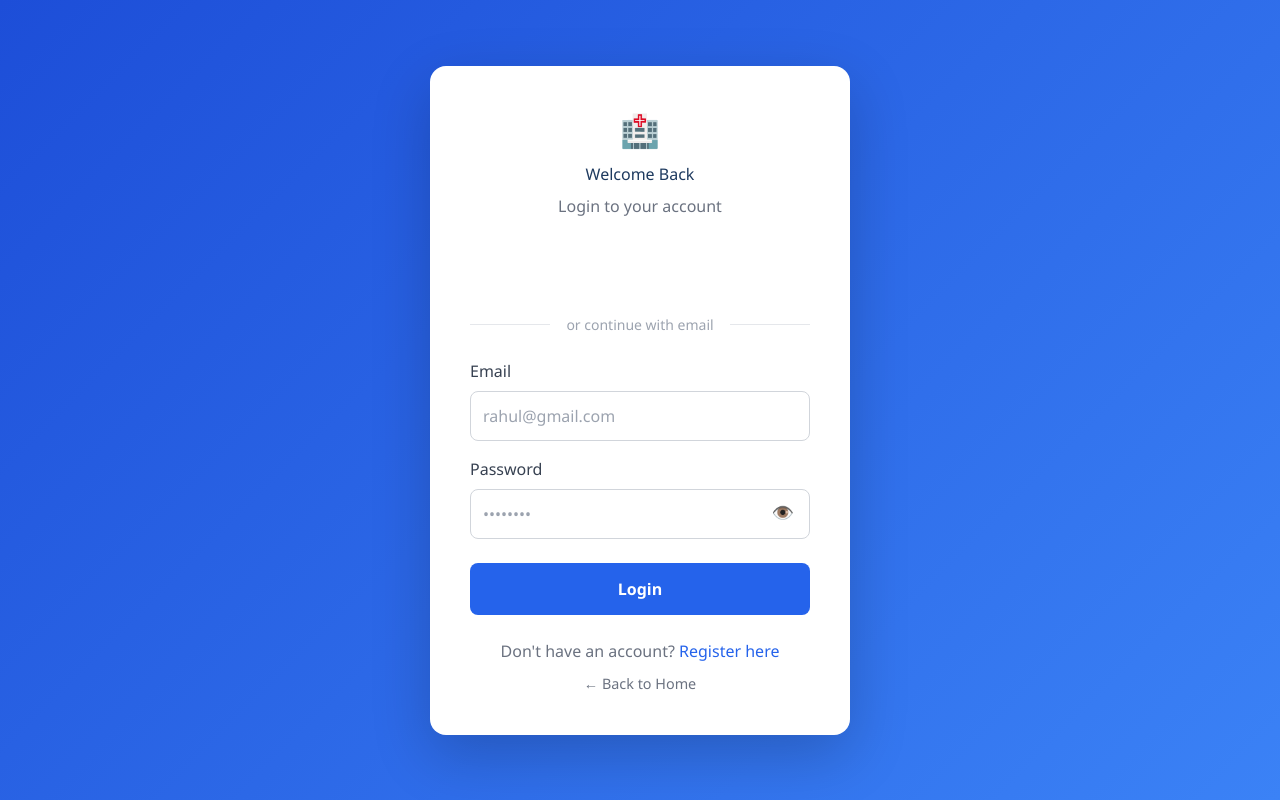
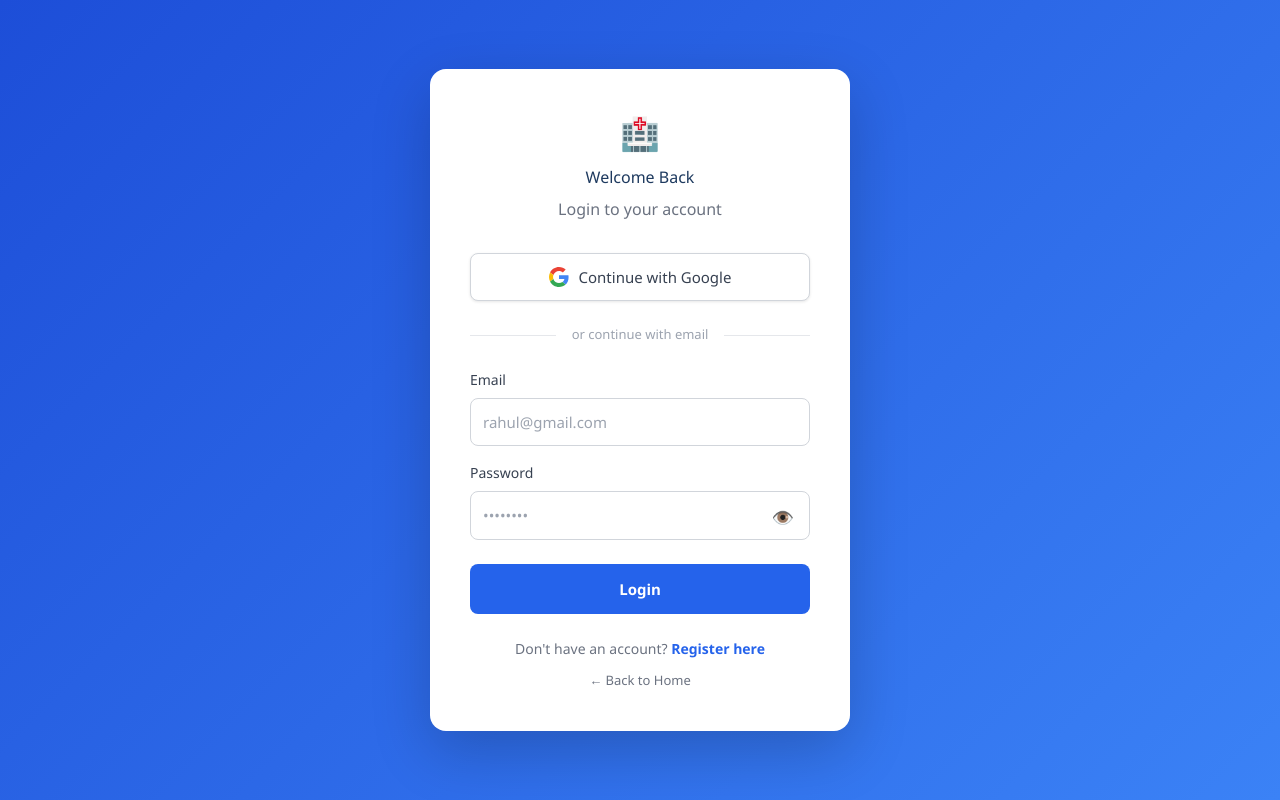
Before and after one commit to Tanvisonune/MediLocal, a React (Create React App) app in the folder client/: page /login in a window 1280 px wide. Built offline with nearby package versions, Linux system fonts and the light colour scheme; no server answers.

Commit message:
Replace Google OAuth with coming soon message

```diff
--- a/client/src/pages/LoginPage.js
+++ b/client/src/pages/LoginPage.js
@@ -1,7 +1,6 @@
 import { useState } from 'react';
 import { useNavigate } from 'react-router-dom';
 import { useAuth } from '../context/AuthContext';
-import { GoogleLogin } from '@react-oauth/google';
 import API from '../utils/api';
 
 const LoginPage = () => {
@@ -9,6 +8,7 @@ const LoginPage = () => {
   const [error, setError] = useState('');
   const [loading, setLoading] = useState(false);
   const [showPassword, setShowPassword] = useState(false);
+  const [showGoogleSoon, setShowGoogleSoon] = useState(false);
   const { login } = useAuth();
   const navigate = useNavigate();
 
@@ -30,19 +30,6 @@ const LoginPage = () => {
     setLoading(false);
   };
 
-  const handleGoogleSuccess = async (credentialResponse) => {
-    try {
-      const res = await API.post('/auth/google', {
-        token: credentialResponse.credential,
-        role: 'patient'
-      });
-      login(res.data.user, res.data.token);
-      navigate(res.data.user.role === 'doctor' ? '/doctor/dashboard' : '/patient/dashboard');
-    } catch (err) {
-      setError('Google login failed. Please try again.');
-    }
-  };
-
   return (
     <div style={{
       minHeight: '100vh',
@@ -62,75 +49,103 @@ const LoginPage = () => {
 
         {/* Error */}
         {error && (
-          <div style={{ background: '#fef2f2', border: '1px solid #fecaca', color: '#dc2626', padding: '0.75rem', borderRadius: '8px', marginBottom: '1rem', textAlign: 'center' }}>
+          <div style={{ background: '#fef2f2', border: '1px solid #fecaca', color: '#dc2626', padding: '0.75rem', borderRadius: '8px', marginBottom: '1rem', textAlign: 'center', fontSize: '14px' }}>
             {error}
           </div>
         )}
 
-        {/* Google Login Button */}
-        <div style={{ marginBottom: '1.5rem' }}>
-          <GoogleLogin
-            onSuccess={handleGoogleSuccess}
-            onError={() => setError('Google login failed')}
-            width="100%"
-            text="signin_with"
-            shape="rectangular"
-            theme="outline"
-            size="large"
-          />
-        </div>
+        {/* Google Button - Dummy/Coming Soon */}
+        <button
+          type="button"
+          onClick={() => setShowGoogleSoon(true)}
+          style={{
+            width: '100%', padding: '0.75rem', borderRadius: '8px',
+            border: '1px solid #d1d5db', background: 'white',
+            display: 'flex', alignItems: 'center', justifyContent: 'center',
+            gap: '10px', cursor: 'pointer', marginBottom: showGoogleSoon ? '0.75rem' : '1.5rem',
+            fontSize: '15px', fontWeight: '500', color: '#374151',
+            boxShadow: '0 1px 3px rgba(0,0,0,0.1)', transition: 'all 0.2s'
+          }}
+          onMouseOver={e => e.currentTarget.style.background = '#f9fafb'}
+          onMouseOut={e => e.currentTarget.style.background = 'white'}>
+          {/* Google Icon SVG */}
+          <svg width="20" height="20" viewBox="0 0 48 48">
+            <path fill="#EA4335" d="M24 9.5c3.54 0 6.71 1.22 9.21 3.6l6.85-6.85C35.9 2.38 30.47 0 24 0 14.62 0 6.51 5.38 2.56 13.22l7.98 6.19C12.43 13.72 17.74 9.5 24 9.5z"/>
+            <path fill="#4285F4" d="M46.98 24.55c0-1.57-.15-3.09-.38-4.55H24v9.02h12.94c-.58 2.96-2.26 5.48-4.78 7.18l7.73 6c4.51-4.18 7.09-10.36 7.09-17.65z"/>
+            <path fill="#FBBC05" d="M10.53 28.59c-.48-1.45-.76-2.99-.76-4.59s.27-3.14.76-4.59l-7.98-6.19C.92 16.46 0 20.12 0 24c0 3.88.92 7.54 2.56 10.78l7.97-6.19z"/>
+            <path fill="#34A853" d="M24 48c6.48 0 11.93-2.13 15.89-5.81l-7.73-6c-2.15 1.45-4.92 2.3-8.16 2.3-6.26 0-11.57-4.22-13.47-9.91l-7.98 6.19C6.51 42.62 14.62 48 24 48z"/>
+          </svg>
+          Continue with Google
+        </button>
+
+        {/* Coming Soon Message */}
+        {showGoogleSoon && (
+          <div style={{
+            background: '#fef2f2', border: '1px solid #fecaca', color: '#dc2626',
+            padding: '0.6rem', borderRadius: '8px', marginBottom: '1.5rem',
+            textAlign: 'center', fontSize: '13px', fontWeight: '600'
+          }}>
+            Google login coming soon!
+          </div>
+        )}
 
         {/* Divider */}
         <div style={{ display: 'flex', alignItems: 'center', gap: '1rem', marginBottom: '1.5rem' }}>
           <div style={{ flex: 1, height: '1px', background: '#e5e7eb' }} />
-          <span style={{ color: '#9ca3af', fontSize: '14px' }}>or continue with email</span>
+          <span style={{ color: '#9ca3af', fontSize: '13px' }}>or continue with email</span>
           <div style={{ flex: 1, height: '1px', background: '#e5e7eb' }} />
         </div>
 
-        {/* Email/Password Form */}
+        {/* Form */}
         <form onSubmit={handleSubmit}>
           <div style={{ marginBottom: '1rem' }}>
-            <label style={{ display: 'block', marginBottom: '0.5rem', color: '#374151', fontWeight: '500' }}>
+            <label style={{ display: 'block', marginBottom: '0.5rem', color: '#374151', fontWeight: '500', fontSize: '14px' }}>
               Email
             </label>
             <input
               type="email" name="email" value={form.email}
               onChange={handleChange} placeholder="rahul@gmail.com" required
-              style={{ width: '100%', padding: '0.75rem', border: '1px solid #d1d5db', borderRadius: '8px', fontSize: '1rem', boxSizing: 'border-box' }}
+              style={{ width: '100%', padding: '0.75rem', border: '1px solid #d1d5db', borderRadius: '8px', fontSize: '15px', boxSizing: 'border-box', outline: 'none', transition: 'border 0.2s' }}
+              onFocus={e => e.target.style.borderColor = '#2563eb'}
+              onBlur={e => e.target.style.borderColor = '#d1d5db'}
             />
           </div>
 
           {/* Password with show/hide */}
           <div style={{ marginBottom: '1.5rem', position: 'relative' }}>
-            <label style={{ display: 'block', marginBottom: '0.5rem', color: '#374151', fontWeight: '500' }}>
+            <label style={{ display: 'block', marginBottom: '0.5rem', color: '#374151', fontWeight: '500', fontSize: '14px' }}>
               Password
             </label>
             <input
               type={showPassword ? 'text' : 'password'}
               name="password" value={form.password}
               onChange={handleChange} placeholder="••••••••" required
-              style={{ width: '100%', padding: '0.75rem', paddingRight: '3rem', border: '1px solid #d1d5db', borderRadius: '8px', fontSize: '1rem', boxSizing: 'border-box' }}
+              style={{ width: '100%', padding: '0.75rem', paddingRight: '3rem', border: '1px solid #d1d5db', borderRadius: '8px', fontSize: '15px', boxSizing: 'border-box', outline: 'none', transition: 'border 0.2s' }}
+              onFocus={e => e.target.style.borderColor = '#2563eb'}
+              onBlur={e => e.target.style.borderColor = '#d1d5db'}
             />
-            <button type="button" onClick={() => setShowPassword(!showPassword)}
-              style={{ position: 'absolute', right: '12px', top: '38px', background: 'transparent', border: 'none', cursor: 'pointer', fontSize: '18px', padding: '4px' }}>
+            <button
+              type="button"
+              onClick={() => setShowPassword(!showPassword)}
+              style={{ position: 'absolute', right: '12px', top: '38px', background: 'transparent', border: 'none', cursor: 'pointer', fontSize: '18px', padding: '4px', color: '#6b7280' }}>
               {showPassword ? '🙈' : '👁️'}
             </button>
           </div>
 
           <button type="submit" disabled={loading}
-            style={{ width: '100%', background: loading ? '#93c5fd' : '#2563eb', color: 'white', border: 'none', padding: '0.875rem', borderRadius: '8px', fontSize: '1rem', fontWeight: 'bold', cursor: loading ? 'not-allowed' : 'pointer' }}>
+            style={{ width: '100%', background: loading ? '#93c5fd' : '#2563eb', color: 'white', border: 'none', padding: '0.875rem', borderRadius: '8px', fontSize: '15px', fontWeight: 'bold', cursor: loading ? 'not-allowed' : 'pointer', transition: 'background 0.2s' }}>
             {loading ? 'Logging in...' : 'Login'}
           </button>
         </form>
 
-        <p style={{ textAlign: 'center', marginTop: '1.5rem', color: '#6b7280' }}>
+        <p style={{ textAlign: 'center', marginTop: '1.5rem', color: '#6b7280', fontSize: '14px' }}>
           Don't have an account?{' '}
-          <span onClick={() => navigate('/register')} style={{ color: '#2563eb', cursor: 'pointer', fontWeight: '500' }}>
+          <span onClick={() => navigate('/register')} style={{ color: '#2563eb', cursor: 'pointer', fontWeight: '600' }}>
             Register here
           </span>
         </p>
         <p style={{ textAlign: 'center', marginTop: '0.5rem' }}>
-          <span onClick={() => navigate('/')} style={{ color: '#6b7280', cursor: 'pointer', fontSize: '0.9rem' }}>
+          <span onClick={() => navigate('/')} style={{ color: '#6b7280', cursor: 'pointer', fontSize: '13px' }}>
             ← Back to Home
           </span>
         </p>
```
